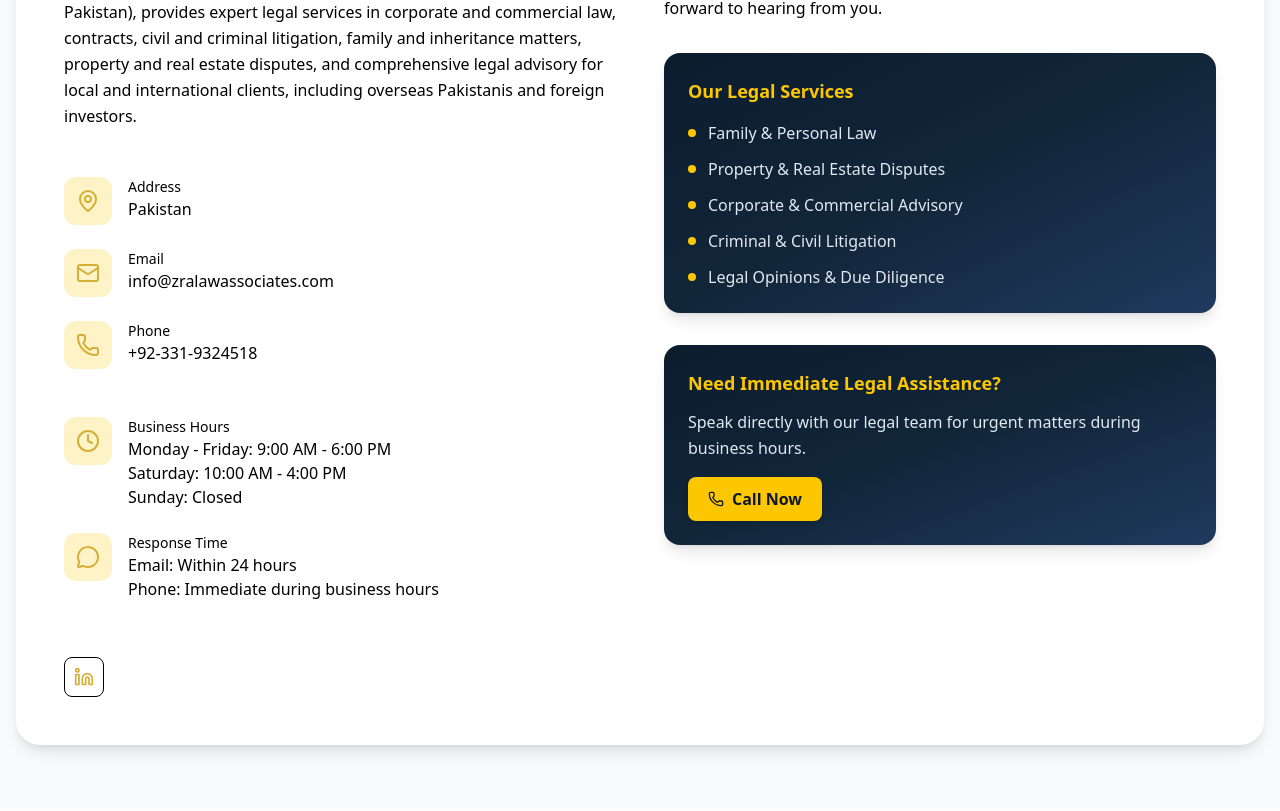
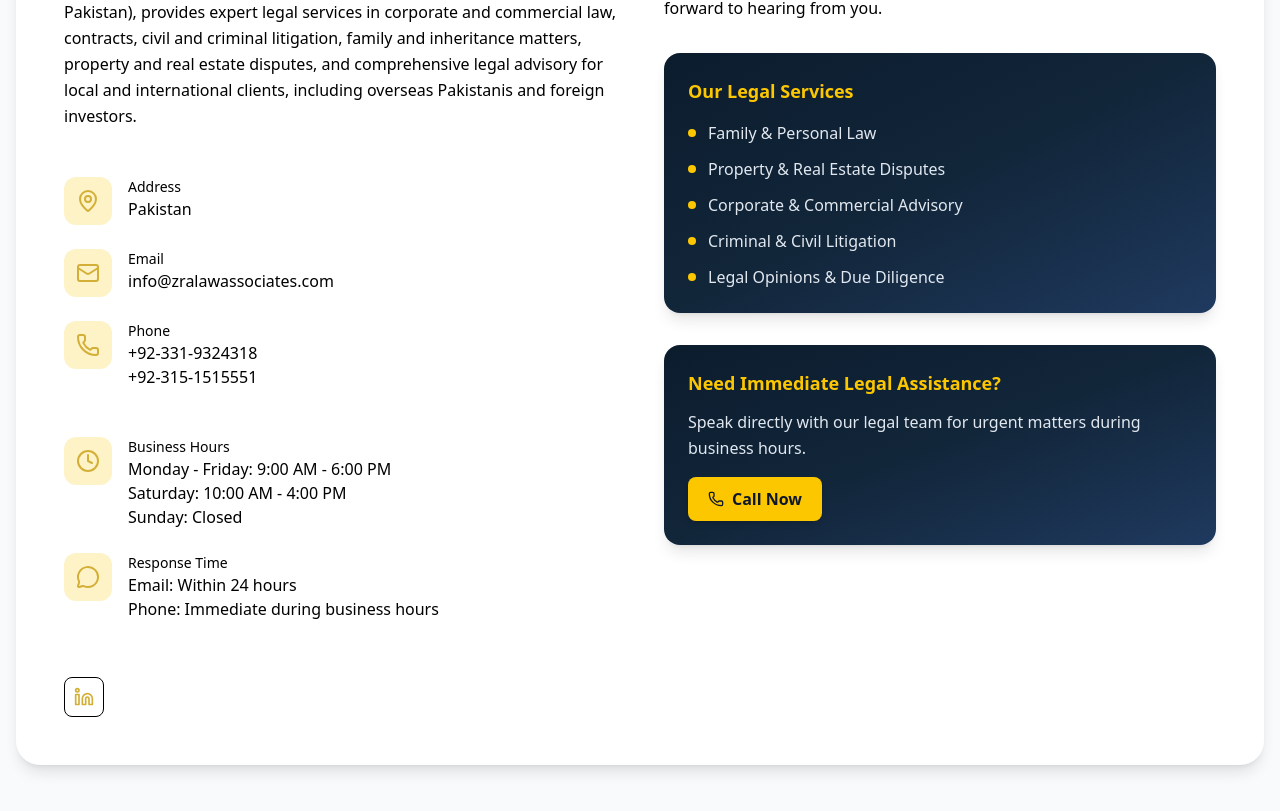
Before and after one commit to alphasoft360/zeeshan, a React (Vite) app: page / in a window 1280 px wide. Shown: the part 3455-4266 px from the top of the page. Built offline with nearby package versions, Linux system fonts and the light colour scheme.

Commit message:
Merge remote and local histories

```diff
--- a/src/components/ContactUs/page.jsx
+++ b/src/components/ContactUs/page.jsx
@@ -21,114 +21,8 @@ const ContactUs = () => {
         <div className="bg-white rounded-3xl shadow-lg p-8 lg:p-12">
           <div className="grid lg:grid-cols-2 gap-12">
 
-            {/* LEFT COLUMN */}
-            <div className="space-y-8">
-              <div>
-                <h2 className="text-4xl font-bold text-secondary-900 mb-3">
-                  {content.contact.heading}
-                </h2>
-                <p className="text-secondary-500 leading-relaxed">
-                  {content.contact.bio}
-                </p>
-              </div>
-
-              {/* CONTACT DETAILS */}
-              <div className="space-y-6 pt-4">
-
-                {/* Address */}
-                <div className="flex items-start gap-4">
-                  <div className="w-12 h-12 bg-accent-light rounded-xl flex items-center justify-center">
-                    <MapPin className="w-6 h-6 text-accent" />
-                  </div>
-                  <div>
-                    <p className="text-sm text-secondary-500">Address</p>
-                    <p className="text-secondary-900 font-medium">
-                      {content.contact.profile.contact.address}
-                    </p>
-                  </div>
-                </div>
-
-                {/* Email */}
-                <div className="flex items-start gap-4">
-                  <div className="w-12 h-12 bg-accent-light rounded-xl flex items-center justify-center">
-                    <Mail className="w-6 h-6 text-accent" />
-                  </div>
-                  <div>
-                    <p className="text-sm text-secondary-500">Email</p>
-                    <p className="text-secondary-900 font-medium">
-                      {content.contact.profile.contact.email}
-                    </p>
-                  </div>
-                </div>
-
-                {/* Phone */}
-                <div className="flex items-start gap-4">
-                  <div className="w-12 h-12 bg-accent-light rounded-xl flex items-center justify-center">
-                    <Phone className="w-6 h-6 text-accent" />
-                  </div>
-                  <div>
-                    <p className="text-sm text-secondary-500">Phone</p>
-                    <p className="text-secondary-900 font-medium">
-                      {content.contact.profile.contact.phone}
-                    </p>
-                  </div>
-                </div>
-              </div>
-
-              {/* ADDITIONAL CONTACT INFO */}
-              <div className="space-y-6 pt-4">
-
-                {/* Business Hours */}
-                <div className="flex items-start gap-4">
-                  <div className="w-12 h-12 bg-accent-light rounded-xl flex items-center justify-center">
-                    <Clock className="w-6 h-6 text-accent" />
-                  </div>
-                  <div>
-                    <p className="text-sm text-secondary-500">Business Hours</p>
-                    <p className="text-secondary-900 font-medium">
-                      Monday - Friday: 9:00 AM - 6:00 PM
-                    </p>
-                    <p className="text-secondary-900 font-medium">
-                      Saturday: 10:00 AM - 4:00 PM
-                    </p>
-                    <p className="text-secondary-900 font-medium">
-                      Sunday: Closed
-                    </p>
-                  </div>
-                </div>
-
-                {/* Response Time */}
-                <div className="flex items-start gap-4">
-                  <div className="w-12 h-12 bg-accent-light rounded-xl flex items-center justify-center">
-                    <MessageCircle className="w-6 h-6 text-accent" />
-                  </div>
-                  <div>
-                    <p className="text-sm text-secondary-500">Response Time</p>
-                    <p className="text-secondary-900 font-medium">
-                      Email: Within 24 hours
-                    </p>
-                    <p className="text-secondary-900 font-medium">
-                      Phone: Immediate during business hours
-                    </p>
-                  </div>
-                </div>
-              </div>
-
-              {/* SOCIAL ICONS */}
-              <div className="flex gap-3 pt-6">
-                <a
-                  href={content.contact.profile.socials.linkedin}
-                  target="_blank"
-                  rel="noreferrer"
-                  className="w-10 h-10 border border-secondary-300 hover:bg-accent hover:border-accent rounded-lg flex items-center justify-center transition-all group"
-                >
-                  <Linkedin className="w-5 h-5 text-accent group-hover:text-white" />
-                </a>
-              </div>
-            </div>
-
-            {/* RIGHT COLUMN - ADDITIONAL INFO */}
-            <div className="space-y-8">
+            {/* RIGHT COLUMN - ADDITIONAL INFO (shows first on mobile) */}
+            <div className="lg:order-last space-y-8">
               <div>
                 <h3 className="text-2xl font-bold text-secondary-900 mb-4">
                   Get In Touch
@@ -187,6 +81,130 @@ const ContactUs = () => {
                 </a>
               </div>
             </div>
+
+            {/* LEFT COLUMN - CONTACT DETAILS (shows second on mobile) */}
+            <div className="lg:order-first space-y-8">
+              <div>
+                <h2 className="text-4xl font-bold text-secondary-900 mb-3">
+                  {content.contact.heading}
+                </h2>
+                <p className="text-secondary-500 leading-relaxed">
+                  {content.contact.bio}
+                </p>
+              </div>
+
+              {/* CONTACT DETAILS */}
+              <div className="space-y-6 pt-4">
+
+                {/* Address */}
+                <div className="flex items-start gap-4">
+                  <div className="w-12 h-12 bg-accent-light rounded-xl flex items-center justify-center">
+                    <MapPin className="w-6 h-6 text-accent" />
+                  </div>
+                  <div>
+                    <p className="text-sm text-secondary-500">Address</p>
+                    <p className="text-secondary-900 font-medium">
+                      {content.contact.profile.contact.address}
+                    </p>
+                  </div>
+                </div>
+
+                {/* Email */}
+                <div className="flex items-start gap-4">
+                  <div className="w-12 h-12 bg-accent-light rounded-xl flex items-center justify-center">
+                    <Mail className="w-6 h-6 text-accent" />
+                  </div>
+                  <div>
+                    <p className="text-sm text-secondary-500">Email</p>
+                    <a
+                      href={`mailto:${content.contact.profile.contact.email}`}
+                      className="text-secondary-900 font-medium hover:text-accent transition-colors"
+                    >
+                      {content.contact.profile.contact.email}
+                    </a>
+                  </div>
+                </div>
+
+                {/* Phone */}
+                <div className="flex items-start gap-4">
+                  <div className="w-12 h-12 bg-accent-light rounded-xl flex items-center justify-center">
+                    <Phone className="w-6 h-6 text-accent" />
+                  </div>
+                  <div>
+                    <p className="text-sm text-secondary-500">Phone</p>
+                    <a
+                      href={`https://wa.me/${content.contact.profile.contact.phone.replace(/\D/g, '')}`}
+                      target="_blank"
+                      rel="noreferrer"
+                      className="text-secondary-900 font-medium hover:text-accent transition-colors"
+                    >
+                      {content.contact.profile.contact.phone}
+                    </a>
+                    <br />
+                    <a
+                      href={`https://wa.me/${content.contact.profile.contact.phone2.replace(/\D/g, '')}`}
+                      target="_blank"
+                      rel="noreferrer"
+                      className="text-secondary-900 font-medium hover:text-accent transition-colors"
+                    >
+                      {content.contact.profile.contact.phone2}
+                    </a>
+                  </div>
+                </div>
+              </div>
+
+              {/* ADDITIONAL CONTACT INFO */}
+              <div className="space-y-6 pt-4">
+
+                {/* Business Hours */}
+                <div className="flex items-start gap-4">
+                  <div className="w-12 h-12 bg-accent-light rounded-xl flex items-center justify-center">
+                    <Clock className="w-6 h-6 text-accent" />
+                  </div>
+                  <div>
+                    <p className="text-sm text-secondary-500">Business Hours</p>
+                    <p className="text-secondary-900 font-medium">
+                      Monday - Friday: 9:00 AM - 6:00 PM
+                    </p>
+                    <p className="text-secondary-900 font-medium">
+                      Saturday: 10:00 AM - 4:00 PM
+                    </p>
+                    <p className="text-secondary-900 font-medium">
+                      Sunday: Closed
+                    </p>
+                  </div>
+                </div>
+
+                {/* Response Time */}
+                <div className="flex items-start gap-4">
+                  <div className="w-12 h-12 bg-accent-light rounded-xl flex items-center justify-center">
+                    <MessageCircle className="w-6 h-6 text-accent" />
+                  </div>
+                  <div>
+                    <p className="text-sm text-secondary-500">Response Time</p>
+                    <p className="text-secondary-900 font-medium">
+                      Email: Within 24 hours
+                    </p>
+                    <p className="text-secondary-900 font-medium">
+                      Phone: Immediate during business hours
+                    </p>
+                  </div>
+                </div>
+              </div>
+
+              {/* SOCIAL ICONS */}
+              <div className="flex gap-3 pt-6">
+                <a
+                  href={content.contact.profile.socials.linkedin}
+                  target="_blank"
+                  rel="noreferrer"
+                  className="w-10 h-10 border border-secondary-300 hover:bg-accent hover:border-accent rounded-lg flex items-center justify-center transition-all group"
+                >
+                  <Linkedin className="w-5 h-5 text-accent group-hover:text-white" />
+                </a>
+              </div>
+            </div>
+
           </div>
         </div>
       </div>
--- a/src/data/content.json
+++ b/src/data/content.json
@@ -195,11 +195,12 @@
       "role": "Advocate High Court Pakistan | Managing Partner – ZRA Law Associates",
       "contact": {
         "email": "info@zralawassociates.com",
-        "phone": "+92-331-9324518",
+        "phone": "+92-331-9324318",
+        "phone2": "+92-315-1515551",
         "address": "Pakistan"
       },
       "socials": {
-        "linkedin": "https://www.linkedin.com/"
+        "linkedin": "https://www.linkedin.com/in/zeeshan-raheem-awan-3b2b4a123/"
       }
     },
     "form": {
```
